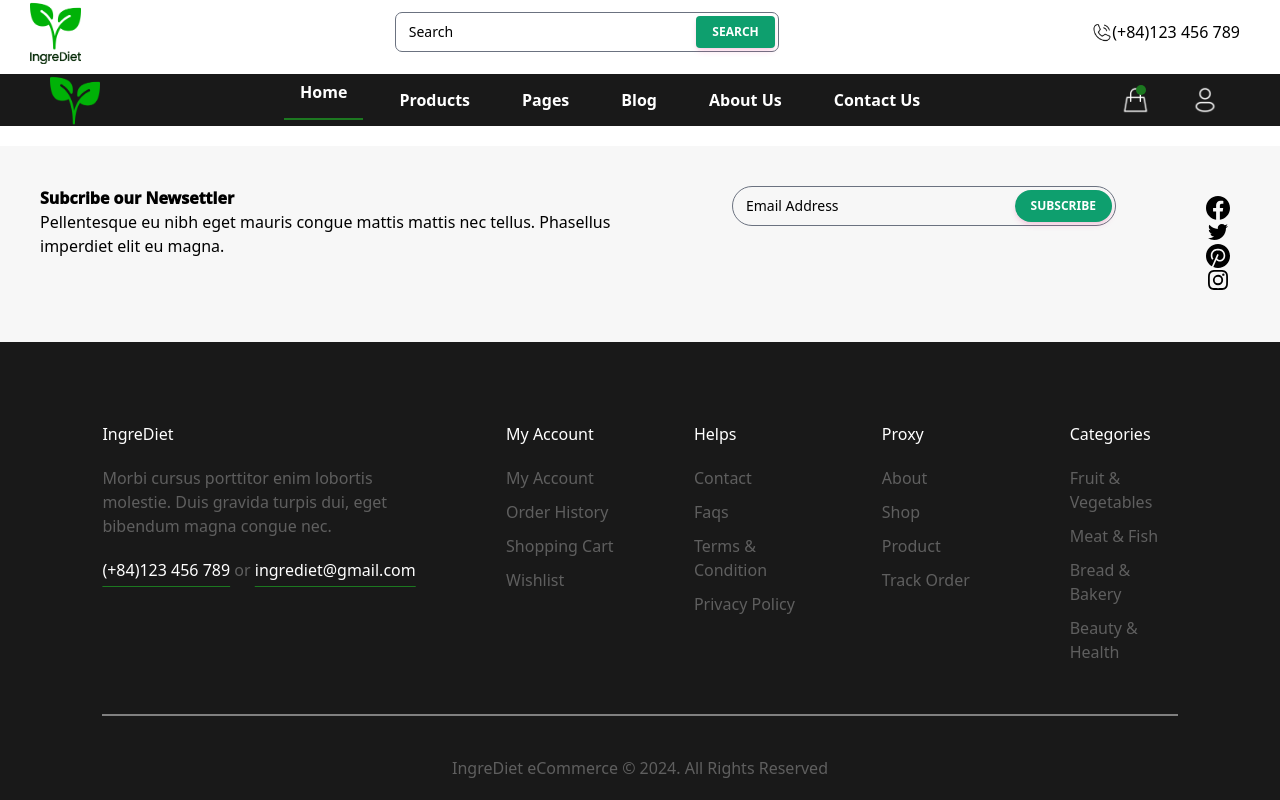
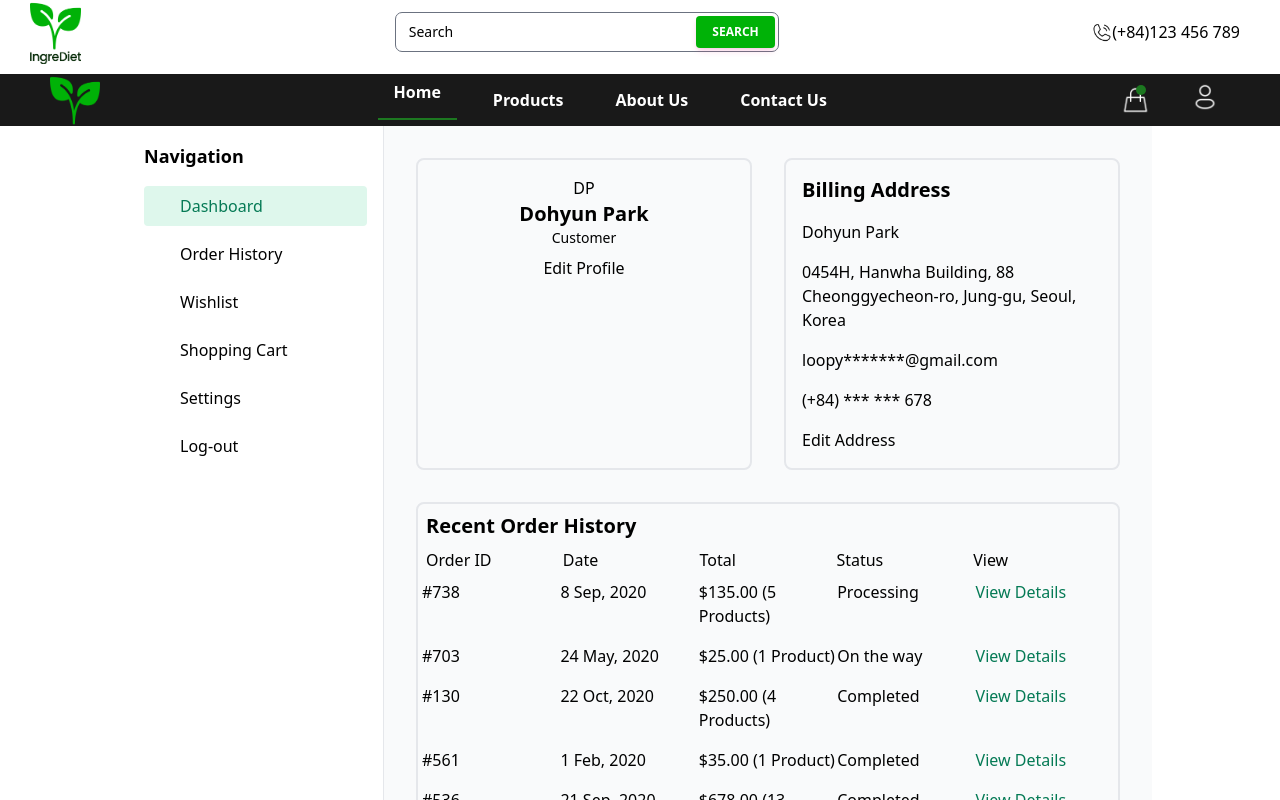
Before and after one commit to RokU-exe/BuildingITSystem, a React (Vite) app in the folder frontend/: page /profile in a window 1280 px wide. Shown: the top 800 px of the page. Built offline with nearby package versions, Linux system fonts and the light colour scheme.

Commit message:
#26 createDashboard

```diff
--- a/frontend/src/App.jsx
+++ b/frontend/src/App.jsx
@@ -8,6 +8,7 @@ import Products from './pages/Products/Products'
 import ProductDisplay from './pages/ProductDisplay/ProductDisplay'
 import ShoppingCart from './pages/ShoppingCart/ShoppingCart'
 import { Route, Routes } from 'react-router-dom'
+import Profile from './pages/Profile/Profile'
 
 const App = () => {
   return (
@@ -20,6 +21,7 @@ const App = () => {
           <Route path='/products' element={<Products/>} />
           <Route path='/productdisplay' element={<ProductDisplay/>} />
           <Route path='/shoppingcart' element={<ShoppingCart/>} />
+          <Route path='/profile' element={<Profile/>} />
        </Routes>
       </div>
       <Subcribe/>
--- /dev/null
+++ b/frontend/src/components/Dasboard/Dashboard.jsx
@@ -0,0 +1,149 @@
+import React from 'react'
+const Dashboard = () => {
+  return (
+    <div>
+        <div className="flex min-h-screen bg-gray-50">
+        <aside className="w-64 p-4 bg-white border-r">
+        <nav className="space-y-4">
+          <h2 className="text-lg font-bold">Navigation</h2>
+          <ul className="space-y-2">
+            <li>
+              <a href="#" className="flex items-center p-2 space-x-2 text-green-600 bg-green-100 rounded">
+                <div className="w-5 h-5" />
+                <span>Dashboard</span>
+              </a>
+            </li>
+            <li>
+              <a href="#" className="flex items-center p-2 space-x-2">
+                <div className="w-5 h-5" />
+                <span>Order History</span>
+              </a>
+            </li>
+            <li>
+              <a href="#" className="flex items-center p-2 space-x-2">
+                <div className="w-5 h-5" />
+                <span>Wishlist</span>
+              </a>
+            </li>
+            <li>
+              <a href="#" className="flex items-center p-2 space-x-2">
+                <div className="w-5 h-5" />
+                <span>Shopping Cart</span>
+              </a>
+            </li>
+            <li>
+              <a href="#" className="flex items-center p-2 space-x-2">
+                <div className="w-5 h-5" />
+                <span>Settings</span>
+              </a>
+            </li>
+            <li>
+              <a href="#" className="flex items-center p-2 space-x-2">
+                <div className="w-5 h-5" />
+                <span>Log-out</span>
+              </a>
+            </li>
+          </ul>
+        </nav>
+      </aside>
+      <main className="flex-1 p-8 space-y-8">
+        <div className="grid grid-cols-1 gap-8 md:grid-cols-2">
+            <div className="flex flex-col items-center p-4 border-2 rounded-lg ">
+                <div>
+                    <div src="/placeholder-user.jpg" alt="Profile Picture" />
+                    <div>DP</div>
+                </div>
+                <div className="text-center">
+                    <h3 className="text-xl font-bold">Dohyun Park</h3>
+                    <p className="text-sm text-muted-foreground">Customer</p>
+                    <div variant="outline" className="mt-2">
+                        Edit Profile
+                    </div>
+                </div>
+            </div>
+            <div className="p-4 space-y-4 border-2 rounded-lg">
+                <h3 className="text-xl font-bold">Billing Address</h3>
+                <p>Dohyun Park</p>
+                <p>0454H, Hanwha Building, 88 Cheonggyecheon-ro, Jung-gu, Seoul, Korea</p>
+                <p>loopy*******@gmail.com</p>
+                <p>(+84) *** *** 678</p>
+                <div variant="outline">Edit Address</div>
+            </div>
+        </div>
+        <div className='border-2 rounded-lg'>
+          <h3 className=" m-2 text-xl font-bold">Recent Order History</h3>
+          <div>
+            <div>
+              <div className='m-2 grid grid-cols-5'>
+                <div>Order ID</div>
+                <div>Date</div>
+                <div>Total</div>
+                <div>Status</div>
+                <div>View</div>
+              </div>
+            </div>
+            <div className='m-1'>
+              <div className=' pb-4 grid grid-cols-5'>
+                <div>#738</div>
+                <div>8 Sep, 2020</div>
+                <div>$135.00 (5 Products)</div>
+                <div>Processing</div>
+                <div className="text-green-600">
+                  <a href="#">View Details</a>
+                </div>
+              </div>
+              <div className='pb-4 grid grid-cols-5'>
+                <div>#703</div>
+                <div>24 May, 2020</div>
+                <div>$25.00 (1 Product)</div>
+                <div>On the way</div>
+                <div className="text-green-600">
+                  <a href="#">View Details</a>
+                </div>
+              </div>
+              <div className='pb-4 grid grid-cols-5'>
+                <div>#130</div>
+                <div>22 Oct, 2020</div>
+                <div>$250.00 (4 Products)</div>
+                <div>Completed</div>
+                <div className=" text-green-600">
+                  <a href="#">View Details</a>
+                </div>
+              </div>
+              <div className='pb-4 grid grid-cols-5'>
+                <div>#561</div>
+                <div>1 Feb, 2020</div>
+                <div>$35.00 (1 Product)</div>
+                <div>Completed</div>
+                <div className=" text-green-600">
+                  <a href="#">View Details</a>
+                </div>
+              </div>
+              <div className='pb-4 grid grid-cols-5'>
+                <div>#536</div>
+                <div>21 Sep, 2020</div>
+                <div>$678.00 (13 Products)</div>
+                <div>Completed</div>
+                <div className=" text-green-600">
+                  <a href="#">View Details</a>
+                </div>
+              </div>
+              <div className='pb-4 grid grid-cols-5'>
+                <div>#492</div>
+                <div>22 Oct, 2020</div>
+                <div>$345.00 (7 Products)</div>
+                <div>Completed</div>
+                <div className=" text-green-600">
+                  <a href="#">View Details</a>
+                </div>
+              </div>
+            </div>
+          </div>
+        </div>
+      </main>
+    </div>
+    </div>
+  )
+}
+
+export default Dashboard
--- a/frontend/src/components/Navbar/Navbar.jsx
+++ b/frontend/src/components/Navbar/Navbar.jsx
@@ -13,7 +13,7 @@ const Navbar = () => {
       </div>
       <div class="relative flex h-10 w-full min-w-[200px] max-w-[24rem]">
             <button
-            class="!absolute right-1 top-1 z-10 select-none rounded bg-green-500 py-2 px-4 text-center align-middle font-sans text-xs font-bold uppercase text-white shadow-md shadow-pink-500/20 transition-all hover:shadow-lg hover:shadow-green-500/40 focus:opacity-[0.85] focus:shadow-none active:opacity-[0.85] active:shadow-none peer-placeholder-shown:pointer-events-none peer-placeholder-shown:bg-blue-gray-500 peer-placeholder-shown:opacity-50 peer-placeholder-shown:shadow-none"
+            class="!absolute right-1 top-1 z-10 select-none rounded bg-[#00b207] hover:bg-green-300 text-white focus:ring-4 focus:ring-green-300 py-2 px-4 text-center align-middle font-sans text-xs font-bold uppercase shadow-md shadow-pink-500/20 transition-all hover:shadow-lg hover:shadow-green-500/40 focus:opacity-[0.85] focus:shadow-none active:opacity-[0.85] active:shadow-none peer-placeholder-shown:pointer-events-none peer-placeholder-shown:bg-blue-gray-500 peer-placeholder-shown:opacity-50 peer-placeholder-shown:shadow-none"
             type="button"
             data-ripple-light="true">
               Search
@@ -39,8 +39,6 @@ const Navbar = () => {
       <ul className='nav-menu'>
         <li onClick={()=>setMenu("home")} className={menu==="home"?"active":""}><Link to='/'>Home</Link></li>
         <li onClick={()=>setMenu("products")} className={menu==="products"?"active":""}><Link to='/products'>Products</Link></li>
-        <li onClick={()=>setMenu("pages")} className={menu==="pages"?"active":""}>Pages</li>
-        <li onClick={()=>setMenu("blog")} className={menu==="blog"?"active":""}>Blog</li>
         <li onClick={()=>setMenu("about-us")} className={menu==="about-us"?"active":""}>About Us</li>
         <li onClick={()=>setMenu("contact-us")} className={menu==="contact-us"?"active":""}>Contact Us</li>
       </ul>
@@ -49,7 +47,7 @@ const Navbar = () => {
           <Link to='/shoppingcart' onClick={()=>setMenu("order")} className={menu==="order"?"active":""}><img src={assets.cart} alt="" /></Link>
           <div className='dot'></div>
         </div>
-        <button><img src={assets.user} alt="" /></button>
+        <Link to='/profile'><button><img src={assets.user} alt="" /></button></Link>
       </div>
     </div>
     </>
--- a/frontend/src/components/Subcribe/Subcribe.css
+++ b/frontend/src/components/Subcribe/Subcribe.css
@@ -2,7 +2,7 @@
     background-color: #F7F7F7;
     width: 100%;
     display: flex;
-    justify-content: center;
+    justify-content: space-between;
     gap: 80px;
     padding: 40px;
     margin-top: 20px;
@@ -13,12 +13,13 @@
 }
 
 .social-icon{
+    display: flex;
     padding: 10px;
 }
 
-.social-icon img{
+.social-icon svg{
     margin-right: 15px;
-    display: inline;
+
 }
 
 @media (max-width: 1050px) {
--- a/frontend/src/components/Subcribe/Subcribe.jsx
+++ b/frontend/src/components/Subcribe/Subcribe.jsx
@@ -11,7 +11,7 @@ const Subcribe = () => {
 
         <div class="relative flex h-10 w-full min-w-[200px] max-w-[24rem]">
             <button
-            class="!absolute right-1 top-1 z-10 select-none rounded-full bg-green-500 py-2 px-4 text-center align-middle font-sans text-xs font-bold uppercase text-white shadow-md shadow-pink-500/20 transition-all hover:shadow-lg hover:shadow-green-500/40 focus:opacity-[0.85] focus:shadow-none active:opacity-[0.85] active:shadow-none peer-placeholder-shown:pointer-events-none peer-placeholder-shown:bg-blue-gray-500 peer-placeholder-shown:opacity-50 peer-placeholder-shown:shadow-none"
+            class="!absolute right-1 top-1 z-10 select-none rounded-full bg-[#00b207] hover:bg-green-300 focus:ring-4 focus:ring-green-300 py-2 px-4 text-center align-middle font-sans text-xs font-bold uppercase text-white shadow-md shadow-pink-500/20 transition-all hover:shadow-lg hover:shadow-green-500/40 focus:opacity-[0.85] focus:shadow-none active:opacity-[0.85] active:shadow-none peer-placeholder-shown:pointer-events-none peer-placeholder-shown:bg-blue-gray-500 peer-placeholder-shown:opacity-50 peer-placeholder-shown:shadow-none"
             type="button"
             data-ripple-light="true">
                 Subscribe
--- /dev/null
+++ b/frontend/src/pages/Profile/Profile.jsx
@@ -0,0 +1,12 @@
+import React from 'react'
+import Dashboard from '../../components/Dasboard/Dashboard'
+
+const Profile = () => {
+  return (
+    <div>
+        <Dashboard/>
+    </div>
+  )
+}
+
+export default Profile
```
